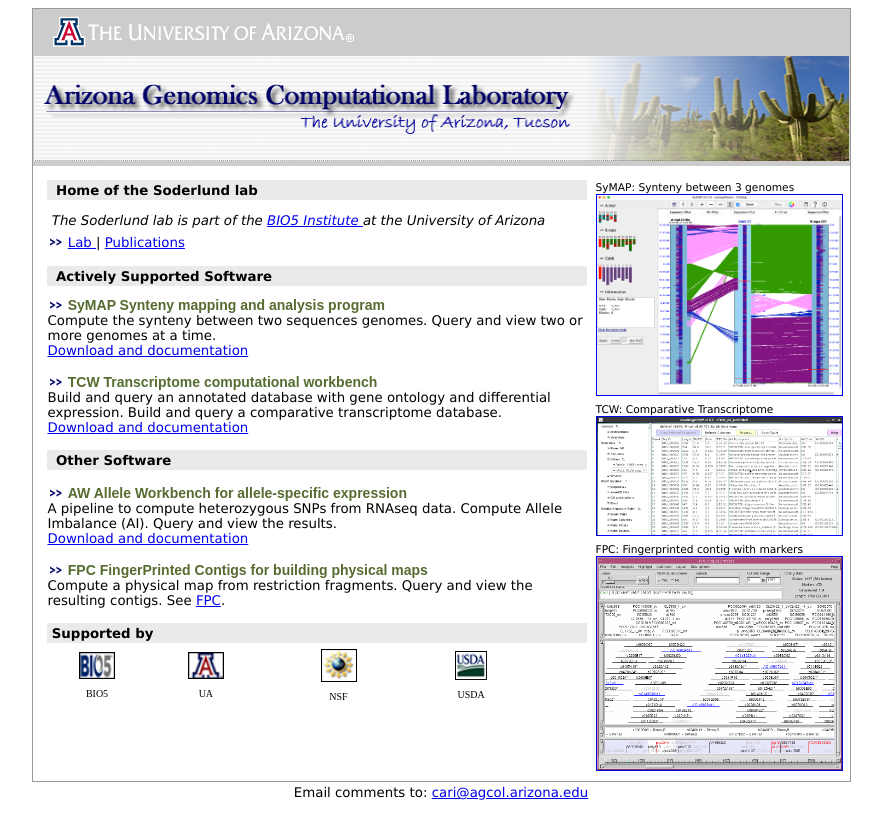
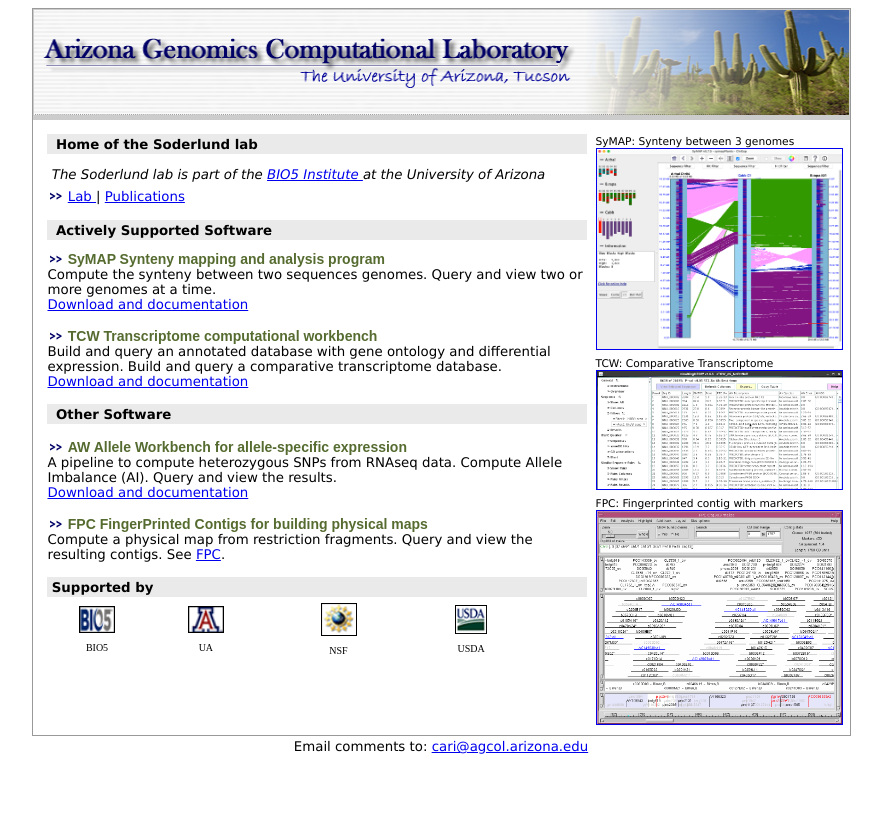
Before and after one commit to csoderlund/csoderlund.github.io, a plain HTML site: page index.html in a window 1280 px wide. Shown: the whole page, without its empty margins (199-1081 px from the left). After the commit the page ends 800 px from the top, so only its background shows below. Drawn offline with Linux system fonts and the light colour scheme.

Commit message:
Update index.html

```diff
--- a/index.html
+++ b/index.html
@@ -22,8 +22,6 @@
 
 <table style="width: 800px; border: 1px solid #999999; padding: 0; border-spacing:0; border-collapse:collapse; margin-left: auto; margin-right: auto;">
 <tr><td colspan="3" style="height: 105px; background-color: rgb(204, 204, 204);">
-<a href="http://www.arizona.edu">
-<img style="width: 370px; height: 42px;" alt="The University of Arizona" title="The University of Arizona" src="img/UA_A-line.gif"> </a>
 <img src="img/banner5.png" name="banner" alt="AGCOL BANNER" height="105" width="815">
 <tr><td style="vertical-align: text-top;">
 
```
